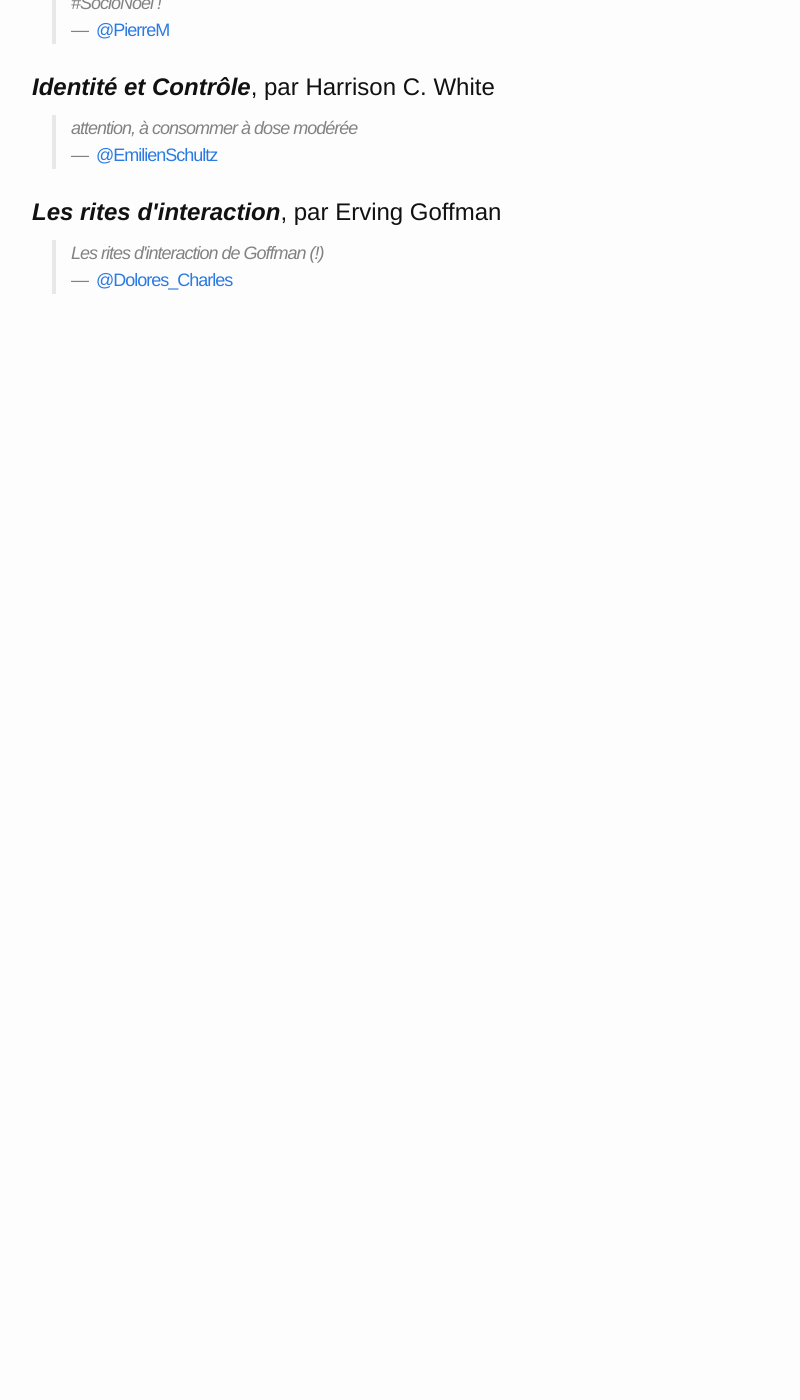
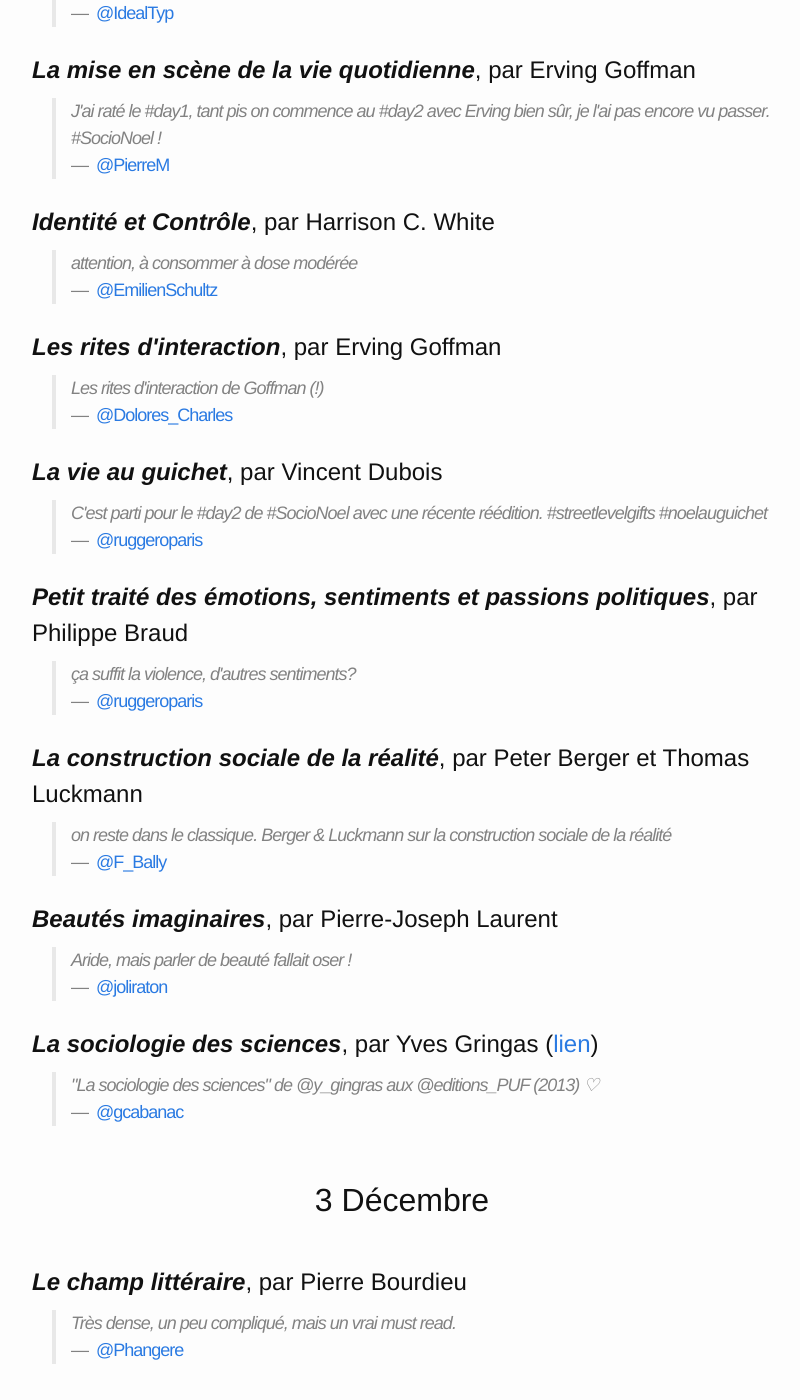
Before and after one commit to bfontaine/SocioNoel, a Jekyll site: the page built from index.md, in a window 1280 px wide and 1400 px high, scrolled down 18648 px. Shown: the whole window, without its empty margins (238-1038 px from the left). Built offline with Jekyll 4.4.1, drawn with Linux system fonts in a browser that asks for light colours; before the commit the page ends 18997 px from its top, so only the background shows below that; some of the changed text lies outside the part shown.

Commit message:
more books

```diff
--- a/index.md
+++ b/index.md
@@ -14,6 +14,7 @@ Accès direct à un jour :<br/>
 
 1. [1er Décembre](#dec15-1)
 2. [2 Décembre](#dec15-2)
+3. [3 Décembre](#dec15-3)
 
 <h2 id="dec15-1">1er Décembre</h2>
 <article class="book">
@@ -304,7 +305,7 @@ Accès direct à un jour :<br/>
       </blockquote>
 
       <blockquote class="comment">
-        J2: Je crois que quelqu'un l'a déjà cité mais l'article de Crenshaw sur l'intersectionnalité<br/>
+        Je crois que quelqu'un l'a déjà cité mais l'article de Crenshaw sur l'intersectionnalité<br/>
         <span class="comment-author">—&nbsp;&nbsp;<a class="handle" href="https://twitter.com/Silmalia/status/672066008606187520">@Silmalia</a></span>
       </blockquote>
 
@@ -719,18 +720,23 @@ Accès direct à un jour :<br/>
   </div>
 </article>
 <article class="book">
-  <h1><span class="title">L’idéologie raciste</span>, par <span class="author">Colette Guillaumin</span></h1>
+  <h1><span class="title">L’idéologie raciste</span>, par <span class="author">Colette Guillaumin</span>&nbsp;(<a href="http://www.persee.fr/doc/homso_0018-4306_1973_num_27_1_1800">lien</a>)</h1>
   <div class="sources">
 
 
       <blockquote class="comment">
-        il fracasse les struc soc du sexisme, racisme et montre leurs capacités de transformation<br/>
+        il fracasse les structures sociales du sexisme, racisme et montre leurs capacités de transformation<br/>
         <span class="comment-author">—&nbsp;&nbsp;<a class="handle" href="https://twitter.com/LionnelleMakaya/status/671828567135776768">@LionnelleMakaya</a></span>
       </blockquote>
 
       <blockquote class="comment">
-        J1: L'idéologie raciste - Colette Guillaumin<br/>
+        L'idéologie raciste - Colette Guillaumin<br/>
         <span class="comment-author">—&nbsp;&nbsp;<a class="handle" href="https://twitter.com/AurelieLeLievre/status/672018248448217088">@AurelieLeLievre</a></span>
+      </blockquote>
+
+      <blockquote class="comment">
+        Classique parmi les classiques<br/>
+        <span class="comment-author">—&nbsp;&nbsp;<a class="handle" href="https://twitter.com/CamilleGinger/status/672100862098042880">@CamilleGinger</a></span>
       </blockquote>
 
 
@@ -852,7 +858,7 @@ Accès direct à un jour :<br/>
   <div class="sources">
 
     <blockquote class="comment">
-      J2: La sociologie appliquée à l'amour il faut le faire non ?<br/>
+      La sociologie appliquée à l'amour il faut le faire non ?<br/>
       <span class="comment-author">—&nbsp;&nbsp;<a class="handle" href="https://twitter.com/ClaraMordra/status/671969184297918464">@ClaraMordra</a></span>
     </blockquote>
 
@@ -1005,10 +1011,17 @@ Accès direct à un jour :<br/>
   <h1><span class="title">Stigmate</span>, par <span class="author">Erving Goffman</span></h1>
   <div class="sources">
 
-    <blockquote class="comment">
-      je reste sur mes classiques de licence avec la découverte de la socio du handicap<br/>
-      <span class="comment-author">—&nbsp;&nbsp;<a class="handle" href="https://twitter.com/balleverte/status/671992320296927232">@balleverte</a></span>
-    </blockquote>
+
+      <blockquote class="comment">
+        je reste sur mes classiques de licence avec la découverte de la socio du handicap<br/>
+        <span class="comment-author">—&nbsp;&nbsp;<a class="handle" href="https://twitter.com/balleverte/status/671992320296927232">@balleverte</a></span>
+      </blockquote>
+
+      <blockquote class="comment">
+        Un basique de l'interactionnisme, qui parle d'une expérience qu'on connaît tous<br/>
+        <span class="comment-author">—&nbsp;&nbsp;<a class="handle" href="https://twitter.com/Distolo/status/672097528658206721">@Distolo</a></span>
+      </blockquote>
+
 
   </div>
 </article>
@@ -1310,7 +1323,7 @@ Accès direct à un jour :<br/>
   <div class="sources">
 
     <blockquote class="comment">
-      J2: Le père Noël supplicié - Claude Lévi-Strauss<br/>
+      Le père Noël supplicié - Claude Lévi-Strauss<br/>
       <span class="comment-author">—&nbsp;&nbsp;<a class="handle" href="https://twitter.com/AurelieLeLievre/status/672019936613695488">@AurelieLeLievre</a></span>
     </blockquote>
 
@@ -1437,3 +1450,70 @@ Accès direct à un jour :<br/>
 
   </div>
 </article>
+<article class="book">
+  <h1><span class="title">La vie au guichet</span>, par <span class="author">Vincent Dubois</span></h1>
+  <div class="sources">
+
+    <blockquote class="comment">
+      C'est parti pour le #day2 de #SocioNoel avec une récente réédition. #streetlevelgifts #noelauguichet<br/>
+      <span class="comment-author">—&nbsp;&nbsp;<a class="handle" href="https://twitter.com/ruggeroparis/status/672089630423011328">@ruggeroparis</a></span>
+    </blockquote>
+
+  </div>
+</article>
+<article class="book">
+  <h1><span class="title">Petit traité des émotions, sentiments et passions politiques</span>, par <span class="author">Philippe Braud</span></h1>
+  <div class="sources">
+
+    <blockquote class="comment">
+      ça suffit la violence, d'autres sentiments?<br/>
+      <span class="comment-author">—&nbsp;&nbsp;<a class="handle" href="https://twitter.com/ruggeroparis/status/672091413698519040">@ruggeroparis</a></span>
+    </blockquote>
+
+  </div>
+</article>
+<article class="book">
+  <h1><span class="title">La construction sociale de la réalité</span>, par <span class="author">Peter Berger et Thomas Luckmann</span></h1>
+  <div class="sources">
+
+    <blockquote class="comment">
+      on reste dans le classique. Berger & Luckmann sur la construction sociale de la réalité<br/>
+      <span class="comment-author">—&nbsp;&nbsp;<a class="handle" href="https://twitter.com/F_Bally/status/672106120396279808">@F_Bally</a></span>
+    </blockquote>
+
+  </div>
+</article>
+<article class="book">
+  <h1><span class="title">Beautés imaginaires</span>, par <span class="author">Pierre-Joseph Laurent</span></h1>
+  <div class="sources">
+
+    <blockquote class="comment">
+      Aride, mais parler de beauté fallait oser !<br/>
+      <span class="comment-author">—&nbsp;&nbsp;<a class="handle" href="https://twitter.com/joliraton/status/672119426343428097">@joliraton</a></span>
+    </blockquote>
+
+  </div>
+</article>
+<article class="book">
+  <h1><span class="title">La sociologie des sciences</span>, par <span class="author">Yves Gringas</span>&nbsp;(<a href="http://www.uqam.ca/entrevues/entrevue.php?id=1237">lien</a>)</h1>
+  <div class="sources">
+
+    <blockquote class="comment">
+      "La sociologie des sciences" de @y_gingras aux @editions_PUF (2013) ♡<br/>
+      <span class="comment-author">—&nbsp;&nbsp;<a class="handle" href="https://twitter.com/gcabanac/status/672120337992167424">@gcabanac</a></span>
+    </blockquote>
+
+  </div>
+</article>
+<h2 id="dec15-3">3 Décembre</h2>
+<article class="book">
+  <h1><span class="title">Le champ littéraire</span>, par <span class="author">Pierre Bourdieu</span></h1>
+  <div class="sources">
+
+    <blockquote class="comment">
+      Très dense, un peu compliqué, mais un vrai must read.<br/>
+      <span class="comment-author">—&nbsp;&nbsp;<a class="handle" href="https://twitter.com/Phangere/status/672130381429256193">@Phangere</a></span>
+    </blockquote>
+
+  </div>
+</article>
```
Also changed, not shown: other parts of index.md (+3 -3 lines), books.yml (+59 -15 lines).
